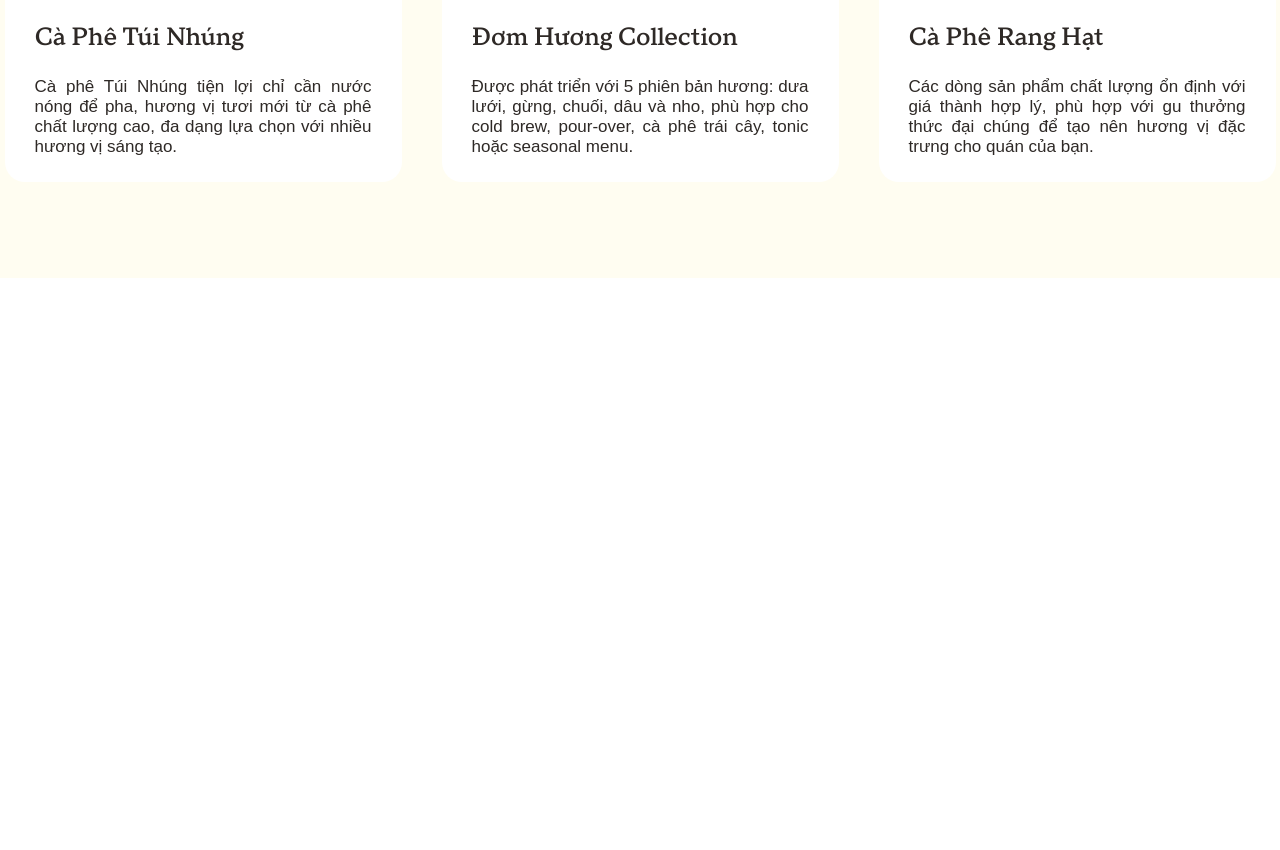
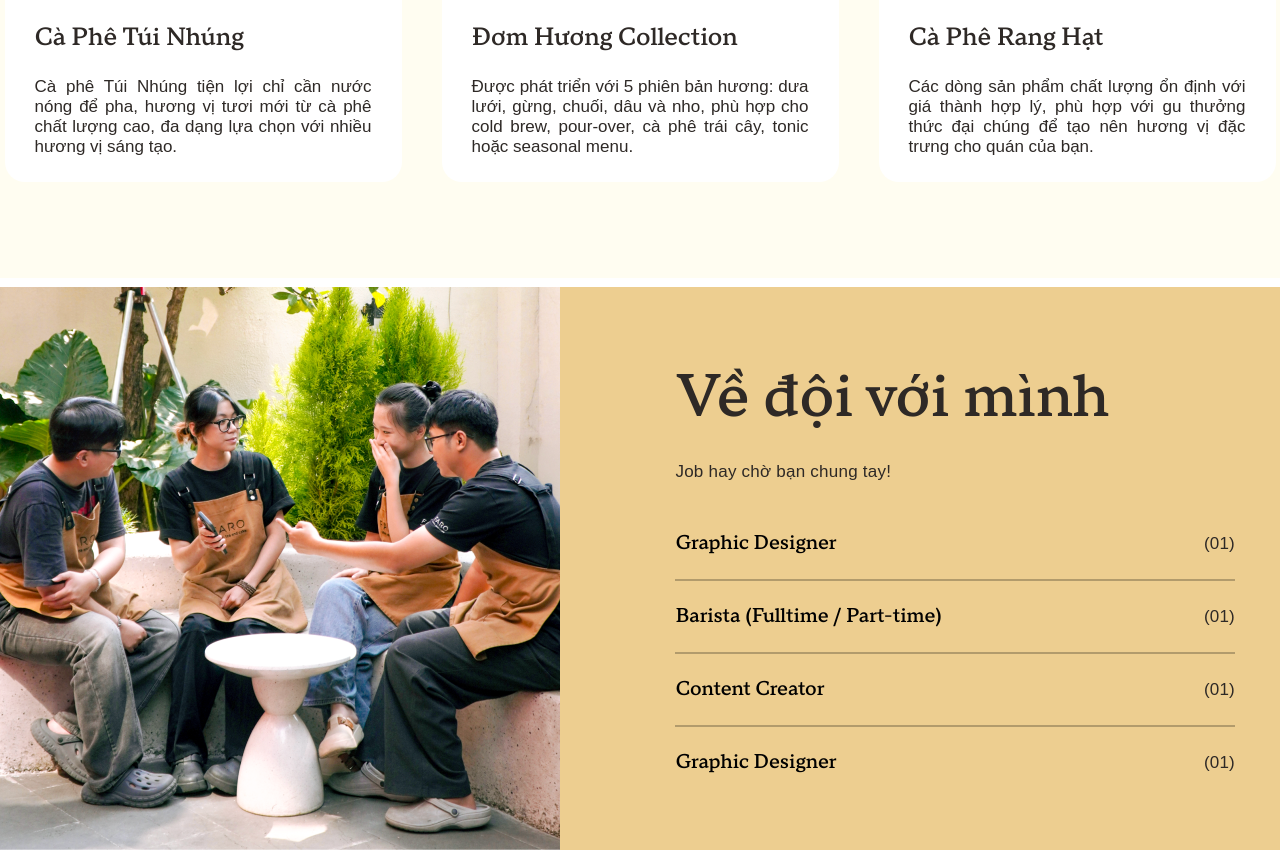
Before and after one commit to DVT2311/faro_web_3, a website: page public/index.html in a window 1280 px wide. Shown: the part 6260-7110 px from the top of the page. Before the commit the page ends 6538 px from the top, so only its background shows below. Drawn offline with Linux system fonts and the light colour scheme; a web font is replaced by a local one.

Commit message:
Session 9: "Ve doi voi minh" careers section
- careers.css: 2-column flex layout (photo + heading/job list),
  #edce90 background, divider lines between rows
- fix: divider lines rendered inconsistently thin/blurry across rows
  due to fractional gap/line-height values (22.5px, 23.62px) pushing
  each 1-2px line to a different sub-pixel position - rounded to
  whole pixels and bumped divider to solid 2px black; noted as a
  general rule in CLAUDE.md
- assets: careers-photo.png (via get_screenshot at display size)
- note: job list is static for now, to be revisited once real
  recruitment functionality exists

```diff
--- a/public/css/main.css
+++ b/public/css/main.css
@@ -10,3 +10,4 @@
 @import url("sections/product-highlight.css");
 @import url("sections/harvest.css");
 @import url("sections/products.css");
+@import url("sections/careers.css");
--- /dev/null
+++ b/public/css/sections/careers.css
@@ -0,0 +1,102 @@
+/* "Về đội với mình" (node 1:1254) */
+.careers {
+  width: 100%;
+  background: #edce90;
+  margin-top: 9px; /* section trước (products) kết thúc ở page y=6490, section này bắt đầu ở y=6499 */
+}
+
+.careers__container {
+  display: flex;
+  gap: 70.87px;
+  width: 1440px;
+  max-width: 100%;
+  margin: 0 auto;
+}
+
+.careers__photo {
+  flex: 1 0 0;
+  height: 562.78px;
+  overflow: hidden;
+}
+
+.careers__photo img {
+  width: 100%;
+  height: 100%;
+  object-fit: cover;
+  display: block;
+}
+
+.careers__content {
+  flex: 1 0 0;
+  display: flex;
+  flex-direction: column;
+  justify-content: center;
+  gap: 45px;
+  padding: 45px;
+}
+
+.careers__heading {
+  display: flex;
+  flex-direction: column;
+  gap: 22.5px;
+}
+
+.careers__heading h2 {
+  margin: 0;
+  font-family: var(--font-heading);
+  font-weight: 500;
+  font-size: 60px;
+  line-height: 75.1px;
+  color: var(--color-text);
+}
+
+.careers__heading p {
+  margin: 0;
+  font-family: var(--font-body);
+  font-weight: 400;
+  font-size: 17.02px;
+  line-height: 27px;
+  letter-spacing: 0.225px;
+  color: var(--color-text);
+}
+
+.careers__list {
+  display: flex;
+  flex-direction: column;
+  gap: 22px; /* số nguyên để tránh đường kẻ rơi vào vị trí nửa pixel, gây mờ không đều */
+}
+
+.careers__row {
+  display: flex;
+  align-items: center;
+  justify-content: space-between;
+  gap: 20px;
+}
+
+.careers__role {
+  margin: 0;
+  font-family: var(--font-heading);
+  font-weight: 400;
+  font-size: 20px;
+  line-height: 24px;
+  color: #000000;
+  white-space: nowrap;
+}
+
+.careers__count {
+  margin: 0;
+  font-family: var(--font-body);
+  font-weight: 400;
+  font-size: 17px;
+  line-height: 27px;
+  letter-spacing: 0.225px;
+  color: var(--color-text);
+  white-space: nowrap;
+}
+
+.careers__divider {
+  height: 2px;
+  background: #000000;
+  border: none;
+  margin: 0;
+}
--- a/public/index.html
+++ b/public/index.html
@@ -194,6 +194,41 @@
     </div>
   </div>
 
+  <div class="careers">
+    <div class="careers__container">
+      <div class="careers__photo">
+        <img src="images/home/careers-photo.png" alt="Đội ngũ FARO Cafe" />
+      </div>
+      <div class="careers__content">
+        <div class="careers__heading">
+          <h2>Về đội với mình</h2>
+          <p>Job hay chờ bạn chung tay!</p>
+        </div>
+        <div class="careers__list">
+          <div class="careers__row">
+            <p class="careers__role">Graphic Designer</p>
+            <p class="careers__count">(01)</p>
+          </div>
+          <hr class="careers__divider" />
+          <div class="careers__row">
+            <p class="careers__role">Barista (Fulltime / Part-time)</p>
+            <p class="careers__count">(01)</p>
+          </div>
+          <hr class="careers__divider" />
+          <div class="careers__row">
+            <p class="careers__role">Content Creator</p>
+            <p class="careers__count">(01)</p>
+          </div>
+          <hr class="careers__divider" />
+          <div class="careers__row">
+            <p class="careers__role">Graphic Designer</p>
+            <p class="careers__count">(01)</p>
+          </div>
+        </div>
+      </div>
+    </div>
+  </div>
+
   <!-- Các section khác sẽ được thêm dần theo từng session (xem PROGRESS.md) -->
   </div>
 
```
Also changed, not shown: CLAUDE.md (+2 -0 lines), DESIGN.md (+7 -4 lines), PROGRESS.md (+5 -3 lines), task_context.md (+10 -4 lines), public/images/home/careers-photo.png (added).
